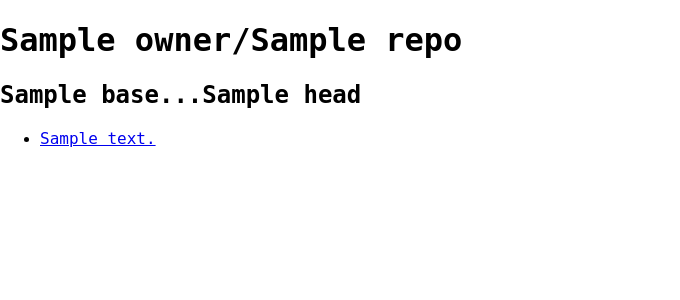
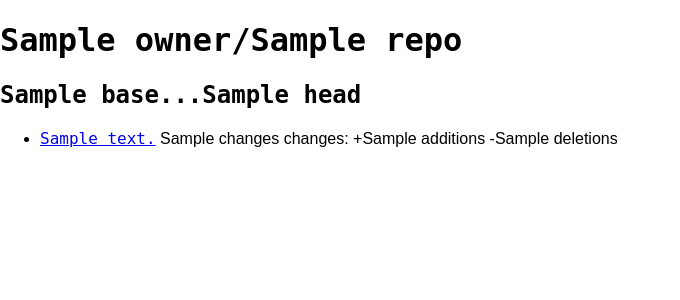
Before and after one commit to jlatt/sbsdiffs, a Flask app: template templates/index.html in a window 1280 px wide. Shown: the top 300 px of the page, without its empty margins (0-680 px from the left). Run offline with Flask 2, Linux system fonts and the light colour scheme; the template is opened without the code that fills it: most values are stand-ins (such as "Sample title", 1, 10 or a date in 2020).

Commit message:
Show additions/deletions/changes.

```diff
--- a/app.py
+++ b/app.py
@@ -62,7 +62,13 @@ def compare(owner, repo):
     gh = github.Github(owner, repo, access_token=flask.session['access_token'])
     response = gh.compare(base, head)
 
-    files = [dict(text=fdata['filename'], href=flask.url_for('compare_file', owner=owner, repo=repo, filename=fdata['filename'], base=base, head=head)) for fdata in response['files'] if 'patch' in fdata]
+    files = [dict(
+            text=fdata['filename'],
+            href=flask.url_for('compare_file', owner=owner, repo=repo, filename=fdata['filename'], base=base, head=head),
+            changes=fdata['changes'],
+            additions=fdata['additions'],
+            deletions=fdata['deletions'],
+            ) for fdata in response['files'] if 'patch' in fdata]
     return flask.render_template(
         'index.html',
         owner=owner,
--- a/templates/index.html
+++ b/templates/index.html
@@ -10,7 +10,12 @@
     <h2><code>{{ base }}...{{ head }}</code></h1>
     <ul>
       {% for file in files %}
-        <li><a href="{{ file.href }}"><code>{{ file.text }}</code></a></li>
+        <li>
+          <a href="{{ file.href }}"><code>{{ file.text }}</code></a>
+          <span>{{ file.changes }} change{% if file.changes != 1 %}s{% endif %}:</span>
+          {% if file.additions %}+{{ file.additions }}</span>{% endif %}
+          {% if file.deletions %}-{{ file.deletions }}</span>{% endif %}
+        </li>
       {% endfor %}
     </ul>
 
```
